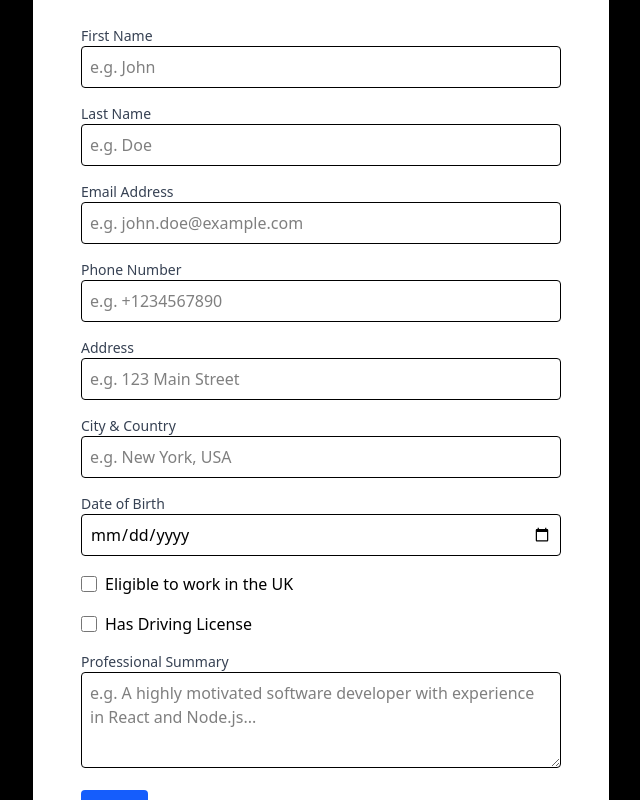
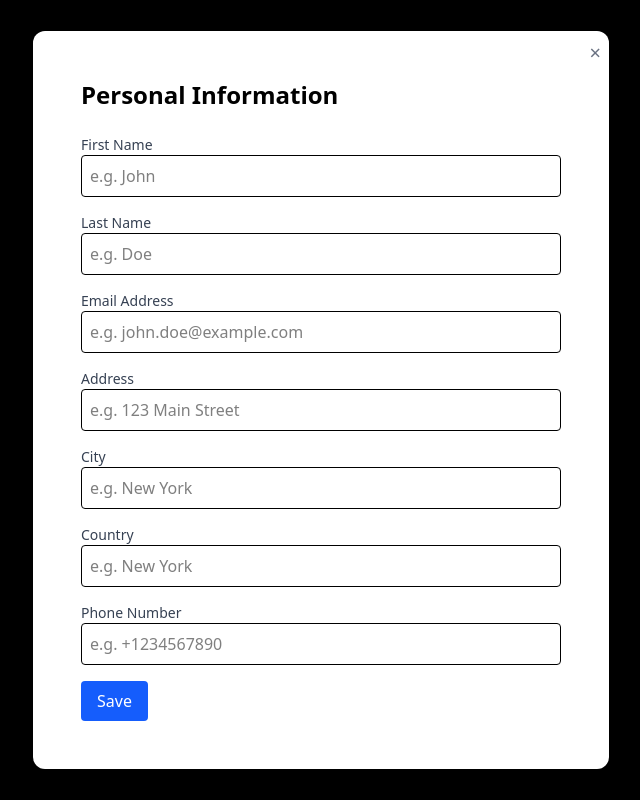
Before and after one commit to pierocapra/CV-Builder, a React (Vite) app: page / in a window 1280 px wide. Both pictures are taken after a click on the button "Add Personal Info". Shown: the top 800 px of the page, without its empty margins (319-959 px from the left). Built offline with nearby package versions, Linux system fonts and the light colour scheme.

Commit message:
feat: Personal/Additional Information

```diff
--- /dev/null
+++ b/src/Components/AdditionalinfoManager.jsx
@@ -0,0 +1,98 @@
+import React, { useState, useEffect } from 'react';
+
+export default function AdditionalInfoManager() {
+  const [formData, setFormData] = useState({
+    dateOfBirth: '',
+    hasDrivingLicense: false,
+    summary: '',
+  });
+
+  useEffect(() => {
+    const savedData = localStorage.getItem('additionalInfo');
+    if (savedData) {
+      setFormData(JSON.parse(savedData));
+    }
+  }, []);
+
+  const handleChange = (e) => {
+    const { name, value, type, checked } = e.target;
+    setFormData((prev) => ({
+      ...prev,
+      [name]: type === 'checkbox' ? checked : value,
+    }));
+  };
+
+  const handleSubmit = (e) => {
+    e.preventDefault();
+    localStorage.setItem('additionalInfo', JSON.stringify(formData));
+    alert('Data saved locally!');
+  };
+
+  return (
+    <div className="max-w-2xl mx-auto p-6">
+      <h1 className="text-2xl font-bold mb-6">Personal Information</h1>
+      <form onSubmit={handleSubmit} className="space-y-4">
+      <div>
+          <label htmlFor="dateOfBirth" className="block text-sm font-medium text-gray-700">
+            Date of Birth
+          </label>
+          <input
+            type="date"
+            id="dateOfBirth"
+            name="dateOfBirth"
+            value={formData.dateOfBirth}
+            onChange={handleChange}
+            className="border p-2 rounded w-full"
+          />
+        </div>
+
+        <div>
+          <label className="flex items-center space-x-2">
+            <input
+              type="checkbox"
+              name="eligibleToWorkInUk"
+              checked={formData.eligibleToWorkInUk}
+              onChange={handleChange}
+              className="w-4 h-4"
+            />
+            <span>Eligible to work in the UK</span>
+          </label>
+        </div>
+
+        <div>
+          <label className="flex items-center space-x-2">
+            <input
+              type="checkbox"
+              name="hasDrivingLicense"
+              checked={formData.hasDrivingLicense}
+              onChange={handleChange}
+              className="w-4 h-4"
+            />
+            <span>Has Driving License</span>
+          </label>
+        </div>
+
+        <div>
+          <label htmlFor="summary" className="block text-sm font-medium text-gray-700">
+            Professional Summary
+          </label>
+          <textarea
+            name="summary"
+            id="summary"
+            value={formData.summary}
+            onChange={handleChange}
+            placeholder="e.g. A highly motivated software developer with experience in React and Node.js..."
+            className="border p-2 rounded w-full h-24"
+          />
+        </div>
+
+        <button
+          type="submit"
+          className="bg-blue-600 text-white px-4 py-2 rounded hover:bg-blue-700 transition"
+        >
+          Save
+        </button>
+      </form>
+    </div>
+  );
+}
--- a/src/Components/DataManager.jsx
+++ b/src/Components/PersonalInfoManager.jsx
@@ -1,20 +1,18 @@
 import React, { useState, useEffect } from 'react';
 
-export default function DataManager() {
+export default function PersonalInfoManager() {
   const [formData, setFormData] = useState({
     firstName: '',
     lastName: '',
     email: '',
+    address: '',
+    city: '',
+    country:'',
     phone: '',
-    address: '',
-    location: '',
-    dateOfBirth: '',
-    hasDrivingLicense: false,
-    summary: '',
   });
 
   useEffect(() => {
-    const savedData = localStorage.getItem('cvData');
+    const savedData = localStorage.getItem('personalInfo');
     if (savedData) {
       setFormData(JSON.parse(savedData));
     }
@@ -30,7 +28,7 @@ export default function DataManager() {
 
   const handleSubmit = (e) => {
     e.preventDefault();
-    localStorage.setItem('cvData', JSON.stringify(formData));
+    localStorage.setItem('personalInfo', JSON.stringify(formData));
     alert('Data saved locally!');
   };
 
@@ -83,20 +81,6 @@ export default function DataManager() {
           />
         </div>
 
-        <div>
-          <label htmlFor="phone" className="block text-sm font-medium text-gray-700">
-            Phone Number
-          </label>
-          <input
-            type="tel"
-            name="phone"
-            id="phone"
-            placeholder="e.g. +1234567890"
-            value={formData.phone}
-            onChange={handleChange}
-            className="border p-2 rounded w-full"
-          />
-        </div>
 
         <div>
           <label htmlFor="address" className="block text-sm font-medium text-gray-700">
@@ -114,73 +98,47 @@ export default function DataManager() {
         </div>
 
         <div>
-          <label htmlFor="location" className="block text-sm font-medium text-gray-700">
-            City & Country
+          <label htmlFor="city" className="block text-sm font-medium text-gray-700">
+            City
           </label>
           <input
             type="text"
-            id="location"
-            name="location"
-            placeholder="e.g. New York, USA"
-            value={formData.location}
+            id="city"
+            name="city"
+            placeholder="e.g. New York"
+            value={formData.city}
             onChange={handleChange}
             className="border p-2 rounded w-full"
           />
         </div>
 
         <div>
-          <label htmlFor="dateOfBirth" className="block text-sm font-medium text-gray-700">
-            Date of Birth
+          <label htmlFor="country" className="block text-sm font-medium text-gray-700">
+            Country
           </label>
           <input
-            type="date"
-            id="dateOfBirth"
-            name="dateOfBirth"
-            value={formData.dateOfBirth}
+            type="text"
+            id="country"
+            name="country"
+            placeholder="e.g. New York"
+            value={formData.country}
             onChange={handleChange}
             className="border p-2 rounded w-full"
           />
         </div>
 
-
-
         <div>
-          <label className="flex items-center space-x-2">
-            <input
-              type="checkbox"
-              name="eligibleToWorkInUk"
-              checked={formData.eligibleToWorkInUk}
-              onChange={handleChange}
-              className="w-4 h-4"
-            />
-            <span>Eligible to work in the UK</span>
+          <label htmlFor="phone" className="block text-sm font-medium text-gray-700">
+            Phone Number
           </label>
-        </div>
-
-        <div>
-          <label className="flex items-center space-x-2">
-            <input
-              type="checkbox"
-              name="hasDrivingLicense"
-              checked={formData.hasDrivingLicense}
-              onChange={handleChange}
-              className="w-4 h-4"
-            />
-            <span>Has Driving License</span>
-          </label>
-        </div>
-
-        <div>
-          <label htmlFor="summary" className="block text-sm font-medium text-gray-700">
-            Professional Summary
-          </label>
-          <textarea
-            name="summary"
-            id="summary"
-            value={formData.summary}
+          <input
+            type="tel"
+            name="phone"
+            id="phone"
+            placeholder="e.g. +1234567890"
+            value={formData.phone}
             onChange={handleChange}
-            placeholder="e.g. A highly motivated software developer with experience in React and Node.js..."
-            className="border p-2 rounded w-full h-24"
+            className="border p-2 rounded w-full"
           />
         </div>
 
--- a/src/pages/AddEdit.jsx
+++ b/src/pages/AddEdit.jsx
@@ -1,14 +1,18 @@
 import React, { useState, useEffect } from 'react';
 import Modal from '../Components/Modal';
-import DataManager from '../Components/DataManager';
+import PersonalInfoManager from '../Components/PersonalInfoManager';
+import AdditionalInfoManager from '../Components/AdditionalinfoManager';
 import EducationManager from '../Components/EducationManager';
 import WorkExperienceManager from "../Components/WorkExperienceManager";
 import SkillsManager from '../Components/SkillsManager';
 import LinksManager from '../Components/LinksManager';
 
 function AddEdit() {
-  const [cvData, setCvData] = useState(null);
-  const [isDataModalOpen, setIsDataModalOpen] = useState(false);
+  const [personalInfo, setPersonalInfo] = useState(null);
+  const [isPersonalInfoOpen, setIsPersonalInfoOpen] = useState(false);
+
+  const [additionalInfo, setAdditionalInfo] = useState(null);
+  const [isAdditionalInfoOpen, setIsAdditionalInfoOpen] = useState(false);
 
   const [education, setEducation] = useState([]);
   const [isEducationModalOpen, setIsEducationModalOpen] = useState(false);
@@ -26,21 +30,21 @@ function AddEdit() {
   const [isLinksModalOpen, setIsLinksModalOpen] = useState(false);
   const [editingLink, setEditingLink] = useState(null);
 
-
-
   useEffect(() => {
-    const savedCV = localStorage.getItem('cvData');
+    const savedPersonalInfo = localStorage.getItem('personalInfo');
+    const savedAdditionalInformation = localStorage.getItem('additionalInfo');
     const savedEducation = localStorage.getItem('education');
     const savedWork = localStorage.getItem('workExperience');
     const savedSkills = localStorage.getItem('skills');
     const savedLinks = localStorage.getItem('links');
 
-    if (savedCV) setCvData(JSON.parse(savedCV));
+    if (savedPersonalInfo) setPersonalInfo(JSON.parse(savedPersonalInfo));
+    if (savedAdditionalInformation) setAdditionalInfo(JSON.parse(savedAdditionalInformation));
     if (savedEducation) setEducation(JSON.parse(savedEducation));
     if (savedWork) setWorkExperience(JSON.parse(savedWork));
     if (savedSkills) setSkills(JSON.parse(savedSkills));
     if (savedLinks) setLinks(JSON.parse(savedLinks));
-  }, [isDataModalOpen, isEducationModalOpen, isWorkModalOpen, isSkillsModalOpen, isLinksModalOpen]); // Refresh when modal closes
+  }, [isPersonalInfoOpen, isAdditionalInfoOpen, isEducationModalOpen, isWorkModalOpen, isSkillsModalOpen, isLinksModalOpen]); // Refresh when modal closes
 
   return (
     <div className="min-h-screen bg-gray-50">
@@ -49,32 +53,58 @@ function AddEdit() {
         {/* Personal Info Section */}
         <section>
           <h2 className="text-2xl font-bold mb-4">Personal Information</h2>
-          {cvData ? (
+          {personalInfo ? (
             <div className="bg-white shadow-md rounded p-6">
-              <p><strong>Name:</strong> {cvData.firstName} {cvData.lastName}</p>
-              <p><strong>Email:</strong> {cvData.email}</p>
-              <p><strong>Phone:</strong> {cvData.phone}</p>
-              <p><strong>Address:</strong> {cvData.address}</p>
-              <p><strong>Location:</strong> {cvData.location}</p>
-              <p><strong>Date of Birth:</strong> {cvData.dateOfBirth}</p>
-              <p><strong>Eligible To Work In The Uk:</strong> {cvData.eligibleToWorkInUk ? 'Yes' : 'No'}</p>
-              <p><strong>Driving License:</strong> {cvData.hasDrivingLicense ? 'Yes' : 'No'}</p>
-              <p className="mt-4"><strong>Summary:</strong> {cvData.summary}</p>
+              <p><strong>Name:</strong> {personalInfo.firstName} {personalInfo.lastName}</p>
+              <p><strong>Email:</strong> {personalInfo.email}</p>
+              <p><strong>Phone:</strong> {personalInfo.phone}</p>
+              <p><strong>Address:</strong> {personalInfo.address}</p>
+              <p><strong>City:</strong> {personalInfo.city}</p>
+              <p><strong>Country:</strong> {personalInfo.country}</p>
               <button
-                onClick={() => setIsDataModalOpen(true)}
+                onClick={() => setIsPersonalInfoOpen(true)}
                 className="mt-6 bg-blue-600 text-white px-4 py-2 rounded hover:bg-blue-700"
               >
-                Edit Info
+                Edit Personal Info
               </button>
             </div>
           ) : (
             <div className="text-center">
               <p className="text-gray-600 mb-4">No personal info found. Start building your CV!</p>
               <button
-                onClick={() => setIsDataModalOpen(true)}
+                onClick={() => setIsPersonalInfoOpen(true)}
                 className="bg-blue-600 text-white px-6 py-3 rounded hover:bg-blue-700"
               >
                 Add Personal Info
+              </button>
+            </div>
+          )}
+        </section>
+
+        {/* Additional Info Section */}
+        <section>
+          <h2 className="text-2xl font-bold mb-4">Additional Information</h2>
+          {additionalInfo ? (
+            <div className="bg-white shadow-md rounded p-6">
+              <p><strong>Date of Birth:</strong> {additionalInfo.dateOfBirth}</p>
+              <p><strong>Eligible To Work In The Uk:</strong> {additionalInfo.eligibleToWorkInUk ? 'Yes' : 'No'}</p>
+              <p><strong>Driving License:</strong> {additionalInfo.hasDrivingLicense ? 'Yes' : 'No'}</p>
+              <p className="mt-4"><strong>Summary:</strong> {additionalInfo.summary}</p>
+              <button
+                onClick={() => setIsAdditionalInfoOpen(true)}
+                className="mt-6 bg-blue-600 text-white px-4 py-2 rounded hover:bg-blue-700"
+              >
+                Edit Additional Info
+              </button>
+            </div>
+          ) : (
+            <div className="text-center">
+              <p className="text-gray-600 mb-4">No additional info found. Add them here!</p>
+              <button
+                onClick={() => setIsAdditionalInfoOpen(true)}
+                className="bg-blue-600 text-white px-6 py-3 rounded hover:bg-blue-700"
+              >
+                Add Additional Information
               </button>
             </div>
           )}
@@ -137,7 +167,6 @@ function AddEdit() {
             </div>
           )}
         </section>
-
 
         {/* Work Experience Section */}
         <section>
@@ -313,8 +342,12 @@ function AddEdit() {
       </main>
 
       {/* Modals */}
-      <Modal isOpen={isDataModalOpen} onClose={() => setIsDataModalOpen(false)}>
-        <DataManager onClose={() => setIsDataModalOpen(false)} />
+      <Modal isOpen={isPersonalInfoOpen} onClose={() => setIsPersonalInfoOpen(false)}>
+        <PersonalInfoManager onClose={() => setIsPersonalInfoOpen(false)} />
+      </Modal>
+
+      <Modal isOpen={isAdditionalInfoOpen} onClose={() => setIsAdditionalInfoOpen(false)}>
+        <AdditionalInfoManager onClose={() => setIsAdditionalInfoOpen(false)} />
       </Modal>
 
       <Modal isOpen={isEducationModalOpen} onClose={() => {
--- a/src/pages/CvBuilder.jsx
+++ b/src/pages/CvBuilder.jsx
@@ -42,7 +42,6 @@ import {
 function CvBuilder() {
   const [cvData, setCvData] = useState({});
   const [selectedItems, setSelectedItems] = useState([]);
-  const [addedSections, setAddedSections] = useState(new Set());
 
   // Setup sensors
 const sensors = useSensors(
@@ -69,12 +68,13 @@ const sensors = useSensors(
   };
 
   useEffect(() => {
-    const personal = JSON.parse(localStorage.getItem('cvData')) || {};
+    const personal = JSON.parse(localStorage.getItem('personalInfo')) || {};
+    const additional = JSON.parse(localStorage.getItem('additionalInfo')) || {};
     const education = JSON.parse(localStorage.getItem('education')) || [];
     const work = JSON.parse(localStorage.getItem('workExperience')) || [];
     const skills = JSON.parse(localStorage.getItem('skills')) || [];
     const links = JSON.parse(localStorage.getItem('links')) || [];
-    setCvData({ personal, education, work, skills, links });
+    setCvData({ personal, additional, education, work, skills, links });
   }, []);
 
   const toggleItem = (type, item) => {
@@ -99,21 +99,21 @@ const sensors = useSensors(
       <aside className="w-1/3 p-4 bg-gray-200 border-r space-y-4 text-sm overflow-y-auto">
         <h2 className="font-semibold">CV Elements</h2>
 
-        {/* <div>
-          <label className="block font-medium">Personal Info</label>
-          {Object.keys(cvData.personal || {}).map((key) => (
+        <div>
+          <label className="block font-medium">Additional Info</label>
+          {Object.keys(cvData.additional || {}).map((key) => (
             <div key={key}>
               <label>
                 <input
                   type="checkbox"
-                  onChange={() => toggleItem('personal', { key, value: cvData.personal[key] })}
-                  checked={selectedItems.some(i => i.type === 'personal' && i.item.key === key)}
+                  onChange={() => toggleItem('additional', { key, value: cvData.additional[key] })}
+                  checked={selectedItems.some(i => i.type === 'additional' && i.item.key === key)}
                 />
-                <span className="ml-2">{key}: {cvData.personal[key]}</span>
+                <span className="ml-2">{key}: {cvData.additional[key]}</span>
               </label>
             </div>
           ))}
-        </div> */}
+        </div>
 
         <div>
           <label className="block font-medium">Education</label>
@@ -197,7 +197,7 @@ const sensors = useSensors(
             </>
           )}
 
-          {['education', 'work', 'skills', 'links'].map((sectionKey) =>
+          {['additional', 'education', 'work', 'skills', 'links'].map((sectionKey) =>
             groupedItems[sectionKey]?.length ? (
               <div key={sectionKey} className="mt-6">
                 <h3 className="text-xl text-sky-600 font-medium mb-4 capitalize">{sectionKey}</h3>
@@ -213,6 +213,9 @@ const sensors = useSensors(
                     {groupedItems[sectionKey].map((entry) => (
                       <SortableItem key={entry.id} id={entry.id}>
                         <div className="hover:shadow hover:bg-gray-100 rounded p-2">
+                          {entry.type === 'additional' && (
+                              <p><strong>{entry.item.key}:</strong> {entry.item.value}</p>
+                          )}
                           {entry.type === 'education' && (
                             <div>
                               <h3 className="font-semibold">{entry.item.degree} in {entry.item.field}</h3>
```
